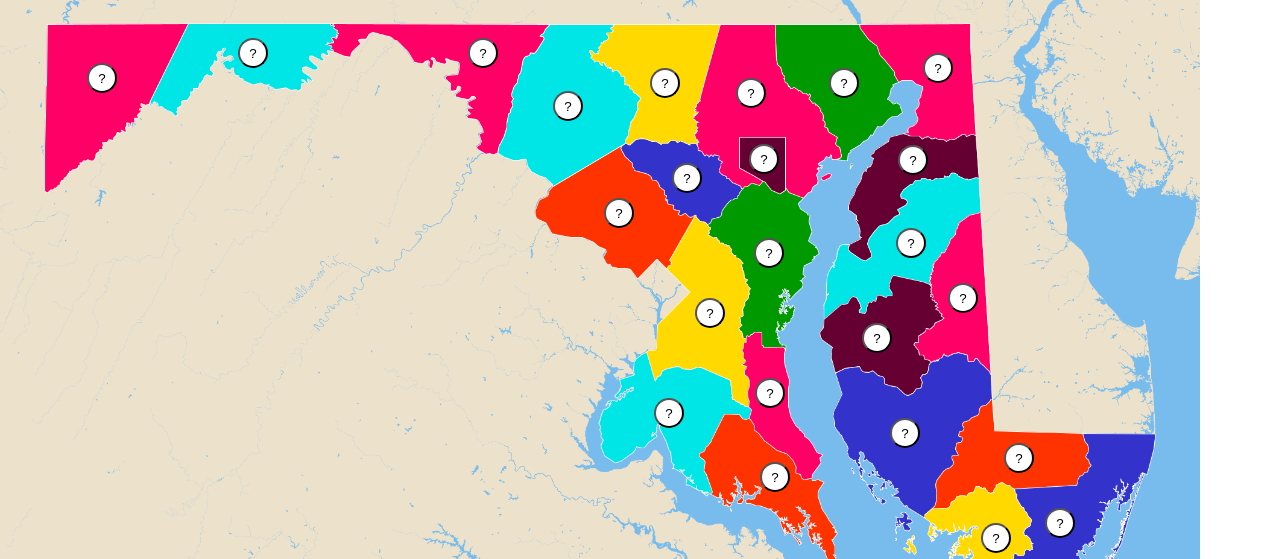
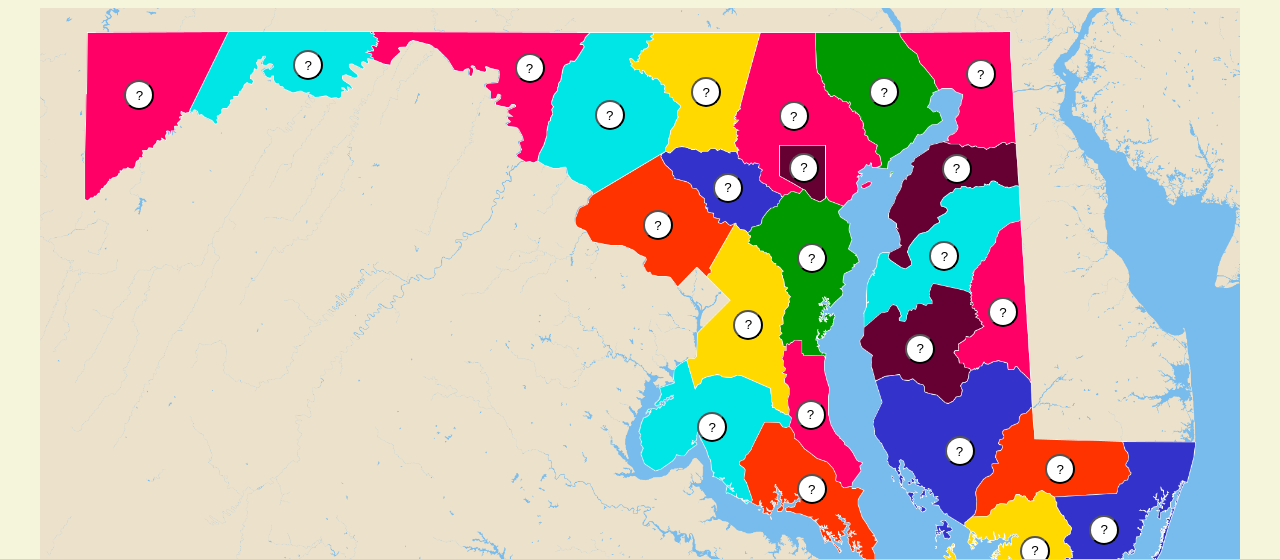
Before and after one commit to MrCrazyGoose/CountyGuessr, a plain HTML site: page index.html in a window 1280 px wide. Shown: the top 559 px of the page. Drawn offline with nearby package versions, Linux system fonts and the light colour scheme.

Commit message:
shortened code

```diff
--- a/index.html
+++ b/index.html
@@ -3,41 +3,16 @@
 <head>
     <meta charset="UTF-8">
     <meta name="viewport" content="width=device-width, initial-scale=1.0">
-    <title>md counties</title>
-    <!-- <script src="https://ajax.googleapis.com/ajax/libs/jquery/3.6.4/jquery.min.js"></script> -->
-    <script src="https://code.jquery.com/jquery-2.1.4.js"></script>
+    <title>CountyGuessr</title>
     <link rel="stylesheet" type="text/css" href="style.css" />
+    <script src="script.js" defer></script>
 </head>
 <body>
     <!-- <img src="map.png" alt="map"> -->
     <!-- <script src="click.js"></script> -->
-
-    <button type="button" onClick="buttonClick(this.id)" id="allegany">?</button>
-    <button type="button" onClick="buttonClick(this.id)" id="carroll">?</button>
-    <button type="button" onClick="buttonClick(this.id)" id="harford">?</button>
-    <button type="button" onClick="buttonClick(this.id)" id="stmarys">?</button>
-    <button type="button" onClick="buttonClick(this.id)" id="annearundel">?</button>
-    <button type="button" onClick="buttonClick(this.id)" id="cecil">?</button>
-    <button type="button" onClick="buttonClick(this.id)" id="howard">?</button>
-    <button type="button" onClick="buttonClick(this.id)" id="somerset">?</button>
-    <button type="button" onClick="buttonClick(this.id)" id="baltimorecity">?</button>
-    <button type="button" onClick="buttonClick(this.id)" id="charles">?</button>
-    <button type="button" onClick="buttonClick(this.id)" id="kent">?</button>
-    <button type="button" onClick="buttonClick(this.id)" id="talbot">?</button>
-    <button type="button" onClick="buttonClick(this.id)" id="baltimore">?</button>
-    <button type="button" onClick="buttonClick(this.id)" id="dorchester">?</button>
-    <button type="button" onClick="buttonClick(this.id)" id="montgomery">?</button>
-    <button type="button" onClick="buttonClick(this.id)" id="washington">?</button>
-    <button type="button" onClick="buttonClick(this.id)" id="calvert">?</button>
-    <button type="button" onClick="buttonClick(this.id)" id="frederick">?</button>
-    <button type="button" onClick="buttonClick(this.id)" id="princegeorges">?</button>
-    <button type="button" onClick="buttonClick(this.id)" id="wicomico">?</button>
-    <button type="button" onClick="buttonClick(this.id)" id="caroline">?</button>
-    <button type="button" onClick="buttonClick(this.id)" id="garrett">?</button>
-    <button type="button" onClick="buttonClick(this.id)" id="queenannes">?</button>
-    <button type="button" onClick="buttonClick(this.id)" id="worcester">?</button>
+    <div id="map"></div>
 
     <h1 id="instructions"></h1>
-    <script src="script.js"></script>
+    <h1 id="timer"></h1>
 </body>
 </html>
--- a/script.js
+++ b/script.js
@@ -4,22 +4,39 @@ counties = ["Allegany County", "Carroll County", "Harford County", "St. Mary's C
 "Wicomico County", "Caroline County", "Garrett County", "Queen Anne's County", "Worcester County"];
 let answered = 0;
 let correct = 0;
-button = document.getElementsByTagName("button");
-let county;
+let buttons = [];
+let county = null;
 let accuracy = 0;
 let countyCompare;
+let timer = 0;
+
+// create buttons
+let btnContainer = document.querySelector("#map");
+for (let c of counties) {
+    let btn = document.createElement("button");
+    btn.id =  String(c).replace("County", "").replaceAll(" ", "").replace("'", "").replace(".", "").toLowerCase();
+    btn.addEventListener("click", buttonClick);
+    btn.innerText = "?";
+    btnContainer.append(btn);
+}
 
 function question() {
-    let arrayEle = Math.floor(Math.random() * (counties.length - 1));
+    let arrayEle = Math.floor(Math.random() * counties.length);
     county = counties[arrayEle];
-    document.querySelector("#instructions").innerHTML = "Click on " + county + "!";
+    document.querySelector("#instructions").innerText = "Click on " + county + "!";
     counties.splice(arrayEle, 1);
     console.log(county);
 }
 
+let intId = setInterval(() => {
+    timer = timer + 1;
+    document.querySelector("#timer").innerText = "Timer: " + timer + " seconds";
+}, 1000);
+
 question();
 
-function buttonClick(clickedID) {
+function buttonClick(event) {
+    let clickedID = event.currentTarget.id;
     // function changeColor(animateClass) {
     //     $(function() {
     //         $("#" + clickedID)
@@ -31,7 +48,7 @@ function buttonClick(clickedID) {
     //         });
     //         });
     // }
-    if (answered < 25) {
+    if (counties.length > 0) {
         // document.getElementByID(clickedID).addEventListener("click", function() {
         countyCompare = String(county).replace("County", "").replaceAll(" ", "").replace("'", "").replace(".", "").toLowerCase();
         console.log("activated");
@@ -65,8 +82,10 @@ function buttonClick(clickedID) {
     }
     else {
         accuracy = (correct/24)*100;
-        alert("Game over! Your answered " + correct + " questions correctly with an accuracy of around " + Math.round(accuracy) + "%. Refresh to play again!");
-        return(accuracy);
+        document.querySelector("#instructions").innerText = "Game over! Your answered " + correct + " questions correctly with an accuracy of around " + Math.round(accuracy) + "% in " + timer + " seconds!";
+        alert("Game over! Your answered " + correct + " questions correctly with an accuracy of around " + Math.round(accuracy) + "% in " + timer + " seconds!");
+        clearInterval(intId);
+        return;
     };
 
 };
--- a/style.css
+++ b/style.css
@@ -9,10 +9,15 @@
 
 
 
+html {
+    --w: 1990;  /* native map width */
+    --h: 1041;  /* native map height */
+    --wh: (calc(var(--w) / var(--h)));  /* aspect ratios */
+    --hw: (calc(var(--h) / var(--w)));
+}
+
 body {
-    background-image: url("map.png");
-    background-repeat: no-repeat;
-    background-size: 1200px auto;
+    background-color: beige;
 }
 
 h1 {
@@ -20,9 +25,6 @@ h1 {
     font-size: 40px;
     color: red;
     text-align: center;
-    position: relative;
-    top: 500px;
-    left: -250px;
 }
 
 /* img {
@@ -33,8 +35,23 @@ h1 {
     margin-right: auto;
 } */
 
+#map {
+    --mw: 1200;  /* map width */
+    --mh: calc(var(--mw) * var(--hw));  /* map height */
+    --sw: calc(var(--mw) / var(--w));  /* scale factor, width */
+    --sh: calc(var(--mh) / var(--h));  /* scale factor, height */
+
+    position: relative;
+    background-image: url("map.png");
+    background-repeat: no-repeat;
+    background-size: 1200px auto;
+    width: 1200px;
+    height: calc(1200px * var(--hw));
+    margin: auto;
+}
+
 button {
-    position: relative;
+    position: absolute;
     background-color: white;
     outline-color: black;
     outline-width: 1px;
@@ -60,125 +77,53 @@ button:hover {
     background-color: silver;
 }
 
-#allegany {
-    left: 230px;
-    top: 30px;
-}
+#allegany { left: calc(420px * var(--sw));  top: calc(70px * var(--sh)); }
 
-#carroll {
-    left: 608px;
-    top: 60px;
-}
+#carroll { left: calc(1080px * var(--sw));  top: calc(115px * var(--sh)); }
 
-#harford {
-    left: 753px;
-    top: 60px;
-}
+#harford { left: calc(1375px * var(--sw));  top: calc(115px * var(--sh)); }
 
-#stmarys {
-    left: 650px;
-    top: 454px;
-}
+#stmarys { left: calc(1255px * var(--sw));  top: calc(773px * var(--sh)); }
 
-#annearundel {
-    left: 610px;
-    top: 230px;
-}
+#annearundel { left: calc(1255px * var(--sw));  top: calc(390px * var(--sh)); }
 
-#cecil {
-    left: 745px;
-    top: 45px;
-}
+#cecil { left: calc(1535px * var(--sw));  top: calc(85px * var(--sh)); }
 
-#howard {
-    left: 460px;
-    top: 155px;
-}
+#howard { left: calc(1116px * var(--sw));  top: calc(273px * var(--sh)); }
 
-#somerset {
-    left: 735px;
-    top: 515px;
-}
+#somerset { left: calc(1625px * var(--sw));  top: calc(875px * var(--sh)); }
 
-#baltimorecity {
-    left: 469px;
-    top: 136px;
-}
+#baltimorecity { left: calc(1242px * var(--sw));  top: calc(240px * var(--sh)); }
 
-#charles {
-    left: 340px;
-    top: 390px;
-}
+#charles { left: calc(1090px * var(--sw));  top: calc(670px * var(--sh)); }
 
-#kent {
-    left: 550px;
-    top: 137px;
-}
+#kent { left: calc(1495px * var(--sw));  top: calc(242px * var(--sh)); }
 
-#talbot {
-    left: 480px;
-    top: 315px;
-}
+#talbot { left: calc(1435px * var(--sw));  top: calc(540px * var(--sh)); }
 
-#baltimore {
-    left: 320px;
-    top: 70px;
-}
+#baltimore { left: calc(1225px * var(--sw));  top: calc(155px * var(--sh)); }
 
-#dorchester {
-    left: 440px;
-    top: 410px;
-}
+#dorchester { left: calc(1500px * var(--sw));  top: calc(710px * var(--sh)); }
 
-#montgomery {
-    left: 120px;
-    top: 190px;
-}
+#montgomery {left: calc(1000px * var(--sw));  top: calc(335px * var(--sh)); }
 
-#washington {
-    left: -50px;
-    top: 30px;
-}
+#washington { left: calc(787px * var(--sw));  top: calc(75px * var(--sh)); }
 
-#calvert {
-    left: 203px;
-    top: 370px;
-}
+#calvert { left: calc(1253px * var(--sw));  top: calc(650px * var(--sh)); }
 
-#frederick {
-    left: -33px;
-    top: 83px;
-}
+#frederick { left: calc(920px * var(--sw));  top: calc(153px * var(--sh)); }
 
-#princegeorges {
-    left: 75px;
-    top: 290px;
-}
+#princegeorges { left: calc(1150px * var(--sw));  top: calc(500px * var(--sh)); }
 
-#wicomico {
-    left: 350px;
-    top: 435px;
-}
+#wicomico { left: calc(1667px * var(--sw));  top: calc(740px * var(--sh)); }
 
-#caroline {
-    left: 260px;
-    top: 275px;
-}
+#caroline { left: calc(1572px * var(--sw));  top: calc(480px * var(--sh)); }
 
-#garrett {
-    left: -635px;
-    top: 55px;
-}
+#garrett { left: calc(140px * var(--sw));  top: calc(120px * var(--sh)); }
 
-#queenannes {
-    left: 140px;
-    top: 220px;
-}
+#queenannes { left: calc(1475px * var(--sw));  top: calc(387px * var(--sh)); }
 
-#worcester {
-    left: 255px;
-    top: 500px;
-}
+#worcester { left: calc(1740px * var(--sw));  top: calc(840px * var(--sh)); }
 
 
 
@@ -291,27 +236,27 @@ button:hover {
     to {background-color: red;}
 } */
 
-/* <button type="button" id="Allegany County">?</button>
-<button type="button" id="Carroll County">?</button>
-<button type="button" id="Harford County">?</button>
-<button type="button" id="St Mary's County">?</button>
-<button type="button" id="Anne Arundel County">?</button>
-<button type="button" id="Cecil County">?</button>
-<button type="button" id="Howard County">?</button>
-<button type="button" id="Somerset County">?</button>
-<button type="button" id="Baltimore City">?</button>
-<button type="button" id="Charles County">?</button>
-<button type="button" id="Kent County">?</button>
-<button type="button" id="Talbot County">?</button>
-<button type="button" id="Baltimore County">?</button>
-<button type="button" id="Dorchester County">?</button>
-<button type="button" id="Montgomery County">?</button>
-<button type="button" id="Washington County">?</button>
-<button type="button" id="Calvert County">?</button>
-<button type="button" id="Frederick County">?</button>
-<button type="button" id="Prince George's County">?</button>
-<button type="button" id="Wicomico County">?</button>
-<button type="button" id="Caroline County">?</button>
-<button type="button" id="Garrett County">?</button>
-<button type="button" id="Queen Anne's County">?</button>
-<button type="button" id="Worcester County">?</button> */
+/* <button type="button" onClick="buttonClick(this.id) id="Allegany County">?</button>
+<button type="button" onClick="buttonClick(this.id) id="Carroll County">?</button>
+<button type="button" onClick="buttonClick(this.id) id="Harford County">?</button>
+<button type="button" onClick="buttonClick(this.id) id="St Mary's County">?</button>
+<button type="button" onClick="buttonClick(this.id) id="Anne Arundel County">?</button>
+<button type="button" onClick="buttonClick(this.id) id="Cecil County">?</button>
+<button type="button" onClick="buttonClick(this.id) id="Howard County">?</button>
+<button type="button" onClick="buttonClick(this.id) id="Somerset County">?</button>
+<button type="button" onClick="buttonClick(this.id) id="Baltimore City">?</button>
+<button type="button" onClick="buttonClick(this.id) id="Charles County">?</button>
+<button type="button" onClick="buttonClick(this.id) id="Kent County">?</button>
+<button type="button" onClick="buttonClick(this.id) id="Talbot County">?</button>
+<button type="button" onClick="buttonClick(this.id) id="Baltimore County">?</button>
+<button type="button" onClick="buttonClick(this.id) id="Dorchester County">?</button>
+<button type="button" onClick="buttonClick(this.id) id="Montgomery County">?</button>
+<button type="button" onClick="buttonClick(this.id) id="Washington County">?</button>
+<button type="button" onClick="buttonClick(this.id) id="Calvert County">?</button>
+<button type="button" onClick="buttonClick(this.id) id="Frederick County">?</button>
+<button type="button" onClick="buttonClick(this.id) id="Prince George's County">?</button>
+<button type="button" onClick="buttonClick(this.id) id="Wicomico County">?</button>
+<button type="button" onClick="buttonClick(this.id) id="Caroline County">?</button>
+<button type="button" onClick="buttonClick(this.id) id="Garrett County">?</button>
+<button type="button" onClick="buttonClick(this.id) id="Queen Anne's County">?</button>
+<button type="button" onClick="buttonClick(this.id) id="Worcester County">?</button> */
```
